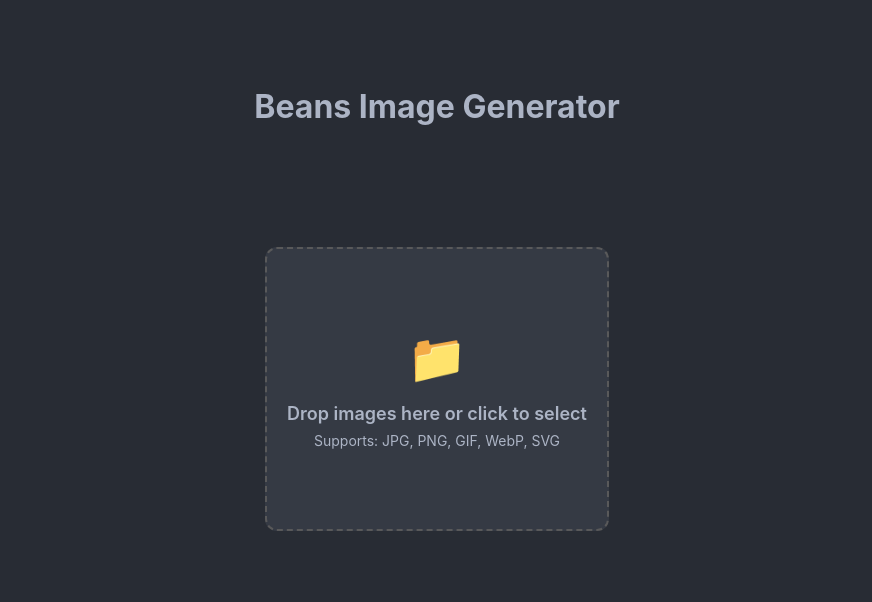
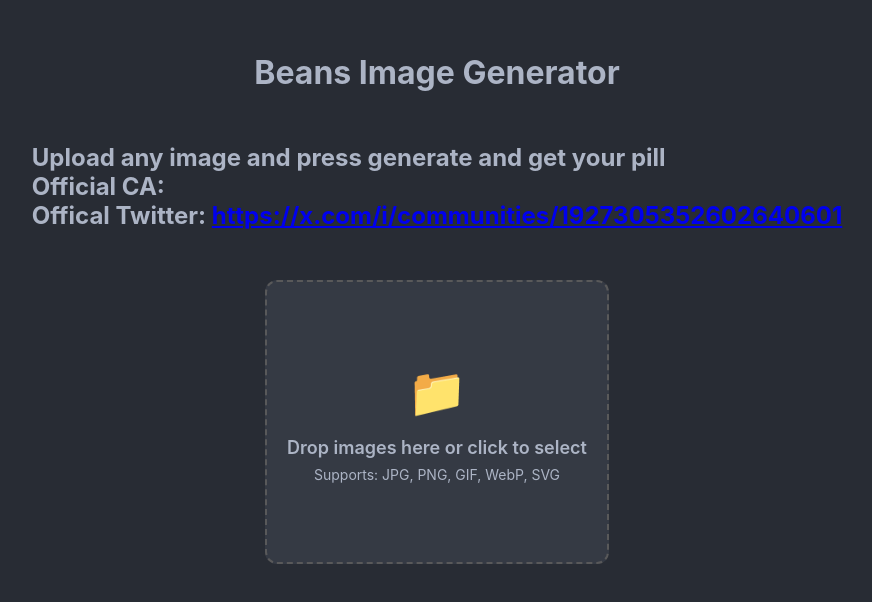
Before and after one commit to shrayg/pill_image_generator, a React (Create React App) app: page / in a window 1280 px wide. Shown: the part 102-704 px from the top of the page, without its empty margins (203-1075 px from the left). Built offline with nearby package versions, Linux system fonts and the light colour scheme.

Commit message:
added h3

```diff
--- a/src/App.css
+++ b/src/App.css
@@ -58,5 +58,14 @@
 h1 {
   font-size: 2rem;
   color: #acb4c5;
-  padding-bottom: 100px;
+  padding-bottom: 25px;
+  margin-bottom: 1px;
 }
+
+h3 {
+  font-size: 1.5rem;
+  color: #acb4c5;
+  padding-bottom: 25px;
+  margin-top: 25px;
+  margin-bottom: 25px;
+}
--- a/src/App.js
+++ b/src/App.js
@@ -16,6 +16,11 @@ function App() {
       minHeight: '100vh'
     }}>
       <h1>Beans Image Generator</h1>
+      <h3>
+        Upload any image and press generate and get your pill <br />
+        Official CA: <br />
+        Offical Twitter: <a href="https://x.com/i/communities/1927305352602640601" target="_blank" rel="noopener noreferrer">https://x.com/i/communities/1927305352602640601</a> <br />
+      </h3>
 
       {!loading && <ImageDropZone setImageVar={setImage}></ImageDropZone>}
       {appImage.length > 0 && <GenerateButton appImage={appImage} loadingSetter={setLoading}/>}
```
